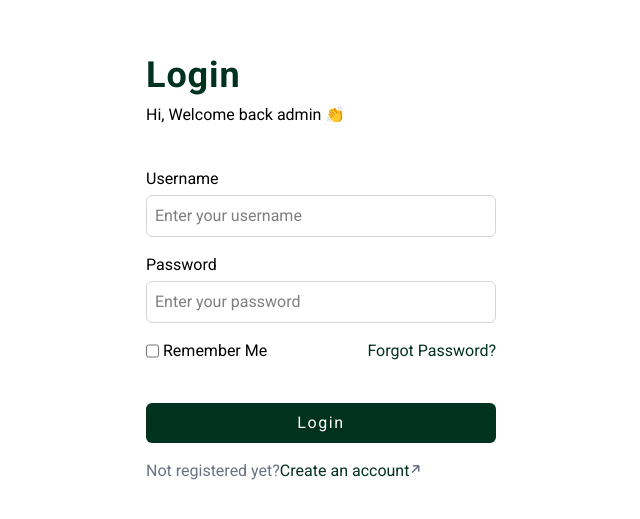
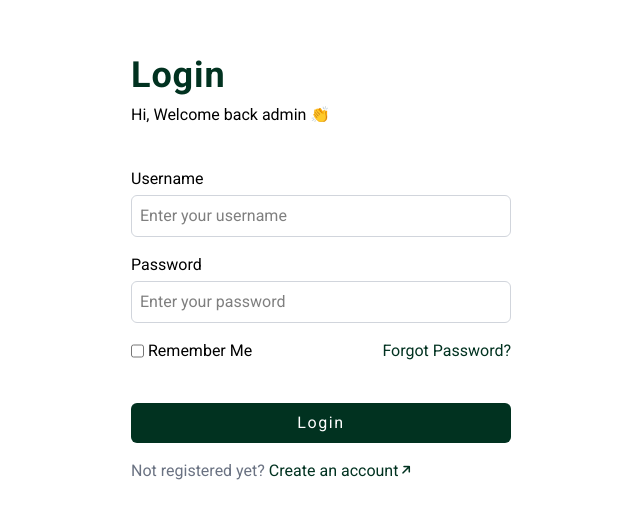
Before and after one commit to charliesumalag/Ate-Cielo-Personal-Blog-Dashboard, a React (Vite) app: page /login in a window 1280 px wide. Shown: the part 131-650 px from the top of the page, without its empty margins (319-959 px from the left). Built offline with nearby package versions, Linux system fonts and the light colour scheme.

Commit message:
Login page refine'

```diff
--- a/src/pages/AuthLogin.jsx
+++ b/src/pages/AuthLogin.jsx
@@ -6,7 +6,7 @@ const AuthLogin = () => {
 
   return (
     <div className='flex flex-col justify-center items-center h-screen font-roboto '>
-        <div className='w-[350px]'>
+        <div className='w-[380px]'>
             <div className='mb-10 flex flex-col gap-2'>
                 <h2 className='text-4xl font-bold tracking-wide text-[#013220]'>Login</h2>
                 <p>Hi, Welcome back admin 👏</p>
@@ -18,7 +18,7 @@ const AuthLogin = () => {
                 </div>
                 <div className='flex flex-col gap-1'>
                     <label htmlFor="">Password</label>
-                    <input type="text" placeholder='Enter your password' className='p-2 border border-gray-300 font-roboto rounded-md outline-0' />
+                    <input type="password" placeholder='Enter your password' className='p-2 border border-gray-300 font-roboto rounded-md outline-0' />
                 </div>
                 <div className='flex justify-between'>
                     <div className='flex flex-row-reverse gap-1 justify-center'>
@@ -29,9 +29,9 @@ const AuthLogin = () => {
                 </div>
                 <button className='bg-[#013220] font-roboto tracking-widest text-white p-2 mt-6 rounded-md cursor-pointer'>Login</button>
                 <p className='text-gray-500' onMouseEnter={() => setIsHover(true)} onMouseLeave={() => setIsHover(false)}>Not registered yet?
-                    <span className='text-[#013220] cursor-pointer'>Create an account</span>
+                    <span className='text-[#013220] ml-1 cursor-pointer'>Create an account</span>
                     <span>
-                        <i className={isHover ? 'fa-solid fa-arrow-up rotate-45 font-extralight text-xs pb-0.5 pr-3 ' : 'fa-solid fa-arrow-up rotate-45 font-extralight text-xs pb-0.5 pr-2 '}></i>
+                        <i className={isHover ? 'fa-solid fa-arrow-up cursor-pointer rotate-45 text-[#013220] font-extralight text-xs pb-1.5 pr-3 ' : 'fa-solid fa-arrow-up rotate-45 cursor-pointer font-extralight text-[#013220] text-xs pb-1.5 pr-2 '}></i>
                     </span>
                 </p>
             </form>
```
